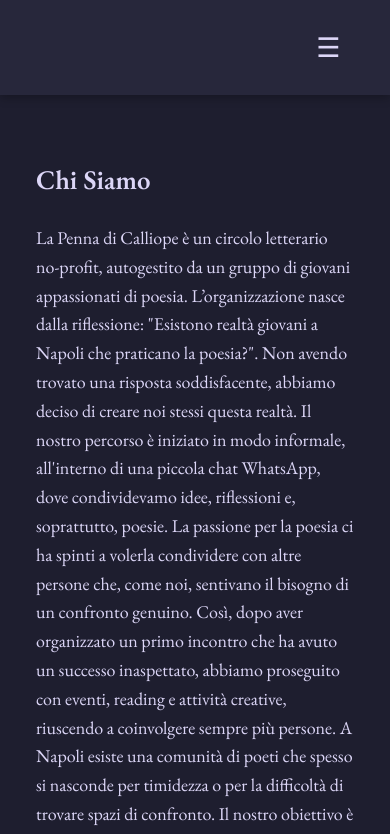
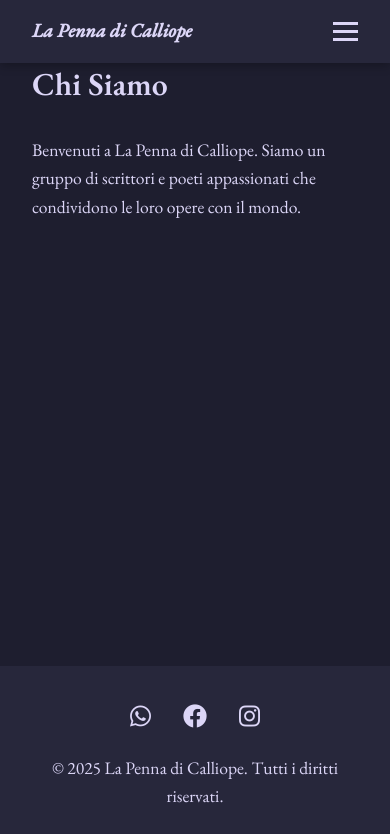
Before and after one commit to chiaramgl/lapennadicalliopeweb, a website: page chi-siamo.html in a window 390 px wide. Shown: the top 834 px of the page. Drawn offline with nearby package versions, Linux system fonts and the light colour scheme.

Commit message:
Update chi-siamo.html

```diff
--- a/chi-siamo.html
+++ b/chi-siamo.html
@@ -3,8 +3,8 @@
 <head>
     <meta charset="UTF-8">
     <meta name="viewport" content="width=device-width, initial-scale=1.0">
-    <meta name="description" content="La Penna di Calliope - Circolo Letterario di Poesia">
-    <meta name="keywords" content="poesia, circolo letterario, La Penna di Calliope, eventi">
+    <meta name="description" content="Chi Siamo - La Penna di Calliope">
+    <meta name="keywords" content="chi siamo, La Penna di Calliope">
     <meta name="author" content="La Penna di Calliope">
     <title>Chi Siamo - La Penna di Calliope</title>
     <link rel="stylesheet" href="https://cdnjs.cloudflare.com/ajax/libs/font-awesome/6.0.0/css/all.min.css">
@@ -17,6 +17,7 @@
             background-color: #1e1e2f;
             line-height: 1.6;
             font-size: 18px;
+            padding-bottom: 140px;
         }
         header {
             position: fixed;
@@ -25,11 +26,22 @@
             right: 0;
             z-index: 1000;
             display: flex;
-            justify-content: flex-end;
+            justify-content: space-between;
             align-items: center;
             padding: 1em 2em;
             background-color: rgba(41, 41, 61, 0.95);
             box-shadow: 0 2px 10px rgba(0,0,0,0.3);
+        }
+        .site-title {
+            font-family: 'EB Garamond', serif;
+            font-style: italic;
+            font-size: 1.5em;
+            color: #dcd6f7;
+            margin: 0;
+        }
+        .site-title a {
+            text-decoration: none;
+            color: inherit;
         }
         nav {
             display: flex;
@@ -42,6 +54,9 @@
             display: flex;
             gap: 2em;
         }
+        .nav-desktop li {
+            display: inline;
+        }
         nav a {
             text-decoration: none;
             color: #dcd6f7;
@@ -53,19 +68,35 @@
         }
         .nav-mobile {
             display: none;
+            flex-direction: column;
+            gap: 1em;
+            padding-left: 1em;
+            background-color: rgba(41, 41, 61, 0.95);
+            position: absolute;
+            top: 60px;
+            right: 0;
+            width: 200px;
+            padding: 1em;
+            box-shadow: 0 2px 10px rgba(0, 0, 0, 0.3);
         }
-        main {
-            margin-top: 100px;
+        .hamburger {
+            display: none;
+            cursor: pointer;
+            flex-direction: column;
+            gap: 5px;
         }
-        .content-section {
-            max-width: 800px;
-            margin: 0 auto;
-            padding: 2em;
+        .hamburger div {
+            width: 25px;
+            height: 3px;
+            background-color: #dcd6f7;
         }
         footer {
+            position: fixed;
+            bottom: 0;
+            left: 0;
+            right: 0;
             background-color: rgba(41, 41, 61, 0.95);
-            padding: 2em;
-            margin-top: 4em;
+            padding: 1em 2em;
             text-align: center;
         }
         .social-links {
@@ -82,43 +113,56 @@
         .social-links a:hover {
             color: #bb86fc;
         }
+        .content-section {
+            max-width: 1200px;
+            margin: 0 auto;
+            padding: 2em;
+            padding-bottom: 120px;
+        }
+        h2 {
+            color: #dcd6f7;
+            font-size: 2em;
+        }
+        p {
+            color: #dcd6f7;
+            font-size: 1.1em;
+            line-height: 1.6;
+        }
         @media (max-width: 768px) {
+            .site-title {
+                font-size: 1.3em;
+            }
             .nav-desktop {
                 display: none;
             }
-            .nav-mobile {
-                display: block;
+            .hamburger {
+                display: flex;
             }
-            .nav-mobile button {
-                background: none;
-                border: none;
-                color: #dcd6f7;
-                font-size: 1.5em;
-                cursor: pointer;
-                padding: 0.5em;
-                z-index: 1001;
+            .nav-mobile.active {
+                display: flex;
             }
-            #mobile-menu {
-                position: absolute;
-                top: 100%;
-                left: 0;
-                right: 0;
-                background-color: rgba(41, 41, 61, 0.95);
-                padding: 1em;
-                list-style: none;
-                margin: 0;
+            .social-links {
+                flex-direction: row;
+                justify-content: center;
+                gap: 2em;
             }
-            #mobile-menu li {
-                padding: 0.5em 0;
+        }
+        @media (max-width: 480px) {
+            body {
+                font-size: 16px;
             }
-            .hidden {
-                display: none;
+            .site-title {
+                font-size: 1.2em;
+            }
+            nav a {
+                font-size: 1.2em;
             }
         }
     </style>
 </head>
 <body>
     <header>
+        <h1 class="site-title"><a href="index.html">La Penna di Calliope</a></h1>
         <nav>
             <ul class="nav-desktop">
                 <li><a href="index.html">Home</a></li>
@@ -128,29 +172,26 @@
                 <li><a href="contatti.html">Contatti</a></li>
             </ul>
             <div class="nav-mobile">
-                <button id="menu-toggle">&#9776;</button>
-                <ul id="mobile-menu" class="hidden">
-                    <li><a href="index.html">Home</a></li>
-                    <li><a href="chi-siamo.html">Chi Siamo</a></li>
-                    <li><a href="eventi.html">Eventi</a></li>
-                    <li><a href="poesie.html">Poesie</a></li>
-                    <li><a href="contatti.html">Contatti</a></li>
-                </ul>
+                <a href="index.html">Home</a>
+                <a href="chi-siamo.html">Chi Siamo</a>
+                <a href="eventi.html">Eventi</a>
+                <a href="poesie.html">Poesie</a>
+                <a href="contatti.html">Contatti</a>
             </div>
         </nav>
+        <div class="hamburger" id="hamburger">
+            <div></div>
+            <div></div>
+            <div></div>
+        </div>
     </header>
     <main>
-        <section id="chi-siamo" class="content-section">
+        <section class="content-section" id="chi-siamo">
             <h2>Chi Siamo</h2>
-            <p>La Penna di Calliope è un circolo letterario no-profit, autogestito da un gruppo di giovani appassionati di poesia. L’organizzazione nasce dalla riflessione: "Esistono realtà giovani a Napoli che praticano la poesia?". Non avendo trovato una risposta soddisfacente, abbiamo deciso di creare noi stessi questa realtà.
-Il nostro percorso è iniziato in modo informale, all'interno di una piccola chat WhatsApp, dove condividevamo idee, riflessioni e, soprattutto, poesie. La passione per la poesia ci ha spinti a volerla condividere con altre persone che, come noi, sentivano il bisogno di un confronto genuino. Così, dopo aver organizzato un primo incontro che ha avuto un successo inaspettato, abbiamo proseguito con eventi, reading e attività creative, riuscendo a coinvolgere sempre più persone.
-A Napoli esiste una comunità di poeti che spesso si nasconde per timidezza o per la difficoltà di trovare spazi di confronto. Il nostro obiettivo è creare una rete di scambio culturale e artistico, dove ogni membro possa sentirsi libero di esprimere se stesso, in un contesto di pari opportunità. Non possediamo un luogo fisico, in quanto operiamo interamente su base volontaria e no-profit, ma siamo presenti sul territorio partenopeo con attività che favoriscono l'incontro e il dialogo.
-Siamo convinti che la poesia, insieme alla bellezza, al romanticismo e all'amore, siano forze vitali che ci uniscono e ci danno senso. La Penna di Calliope è, per noi, un luogo di espressione, di crescita e di passione condivisa.
-I fondatori di La Penna di Calliope sono: Davide Cava, Davide Picardi, Federica Fiore, Giuseppe Riccardo, Chiara Migliucci, Francesca Titas e Martina Carraturo </p>
+            <p>Benvenuti a La Penna di Calliope. Siamo un gruppo di scrittori e poeti appassionati che condividono le loro opere con il mondo.</p>
         </section>
     </main>
     <footer>
-        <p>Seguici sui Social</p>
         <div class="social-links">
             <a href="https://chat.whatsapp.com/EaWRHGp9gHNJevkrgZn2ca" title="WhatsApp" target="_blank"><i class="fab fa-whatsapp"></i></a>
             <a href="https://www.facebook.com/profile.php?id=61558745237938" title="Facebook" target="_blank"><i class="fab fa-facebook"></i></a>
@@ -159,8 +200,17 @@ I fondatori di La Penna di Calliope sono: Davide Cava, Davide Picardi, Federica
         <p>&copy; 2025 La Penna di Calliope. Tutti i diritti riservati.</p>
     </footer>
     <script>
-        document.getElementById('menu-toggle').addEventListener('click', function() {
-            document.getElementById('mobile-menu').classList.toggle('hidden');
+        document.addEventListener('DOMContentLoaded', function() {
+            const hamburger = document.getElementById('hamburger');
+            const navMobile = document.querySelector('.nav-mobile');
+            hamburger.addEventListener('click', function() {
+                navMobile.classList.toggle('active');
+            });
+            document.querySelectorAll('.nav-mobile a').forEach(link => {
+                link.addEventListener('click', () => {
+                    navMobile.classList.remove('active');
+                });
+            });
         });
     </script>
 </body>
```
